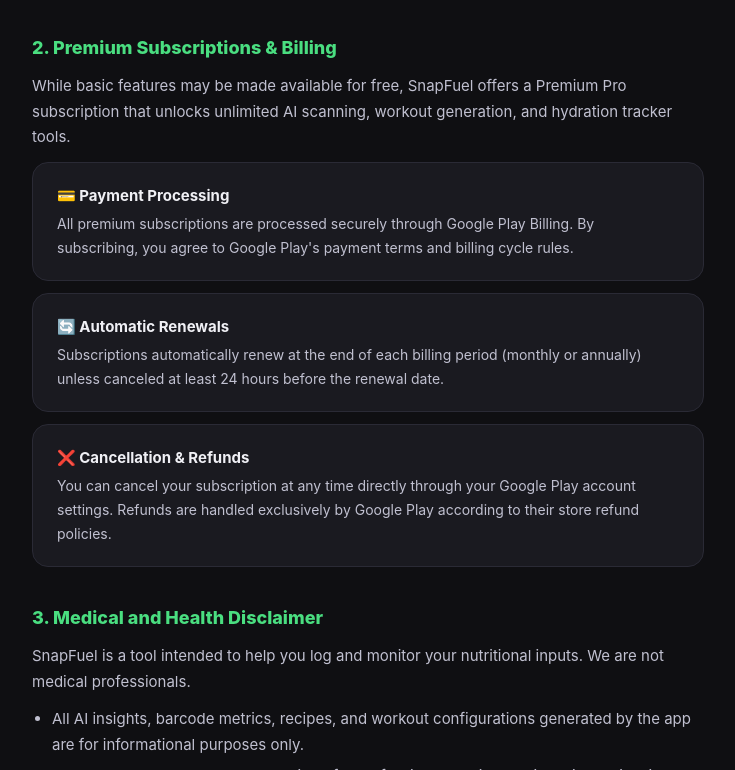
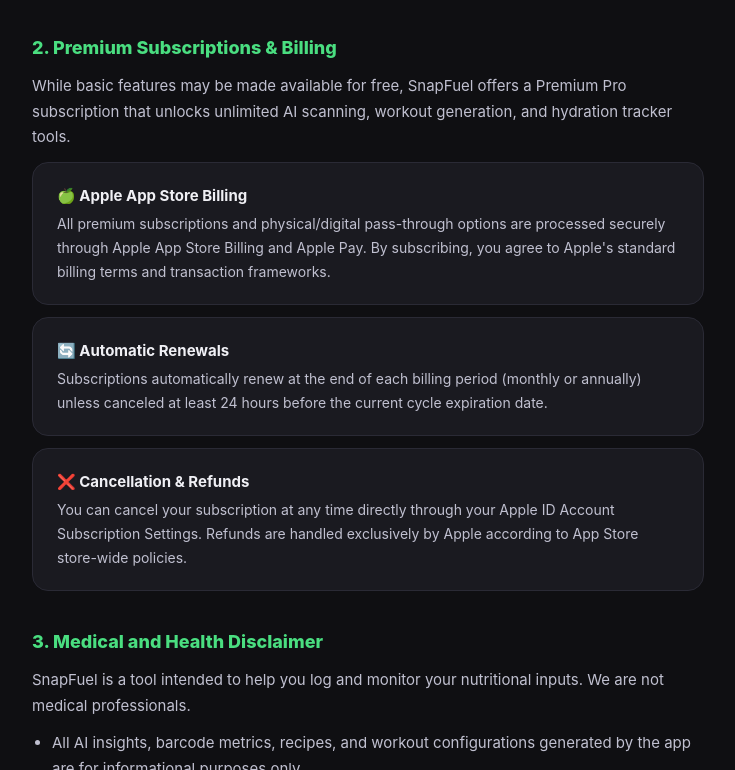
Before and after one commit to n849kstm5p-ai/snapfuel-terms, a plain HTML site: page index.html in a window 1280 px wide. Shown: the part 465-1235 px from the top of the page, without its empty margins (272-1007 px from the left). Drawn offline with Linux system fonts and the light colour scheme.

Commit message:
Update index.html

```diff
--- a/index.html
+++ b/index.html
@@ -52,18 +52,18 @@
   <p>While basic features may be made available for free, SnapFuel offers a Premium Pro subscription that unlocks unlimited AI scanning, workout generation, and hydration tracker tools.</p>
 
   <div class="card">
-    <h3>💳 Payment Processing</h3>
-    <p>All premium subscriptions are processed securely through Google Play Billing. By subscribing, you agree to Google Play's payment terms and billing cycle rules.</p>
+    <h3>🍏 Apple App Store Billing</h3>
+    <p>All premium subscriptions and physical/digital pass-through options are processed securely through Apple App Store Billing and Apple Pay. By subscribing, you agree to Apple's standard billing terms and transaction frameworks.</p>
   </div>
 
   <div class="card">
     <h3>🔄 Automatic Renewals</h3>
-    <p>Subscriptions automatically renew at the end of each billing period (monthly or annually) unless canceled at least 24 hours before the renewal date.</p>
+    <p>Subscriptions automatically renew at the end of each billing period (monthly or annually) unless canceled at least 24 hours before the current cycle expiration date.</p>
   </div>
 
   <div class="card">
     <h3>❌ Cancellation & Refunds</h3>
-    <p>You can cancel your subscription at any time directly through your Google Play account settings. Refunds are handled exclusively by Google Play according to their store refund policies.</p>
+    <p>You can cancel your subscription at any time directly through your Apple ID Account Subscription Settings. Refunds are handled exclusively by Apple according to App Store store-wide policies.</p>
   </div>
 
   <h2>3. Medical and Health Disclaimer</h2>
```
